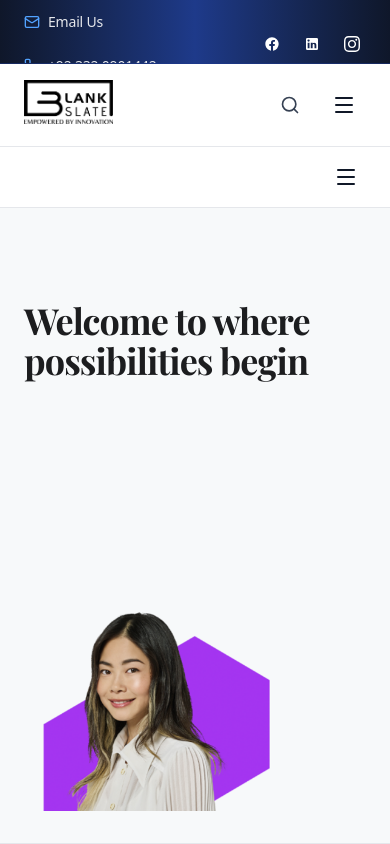
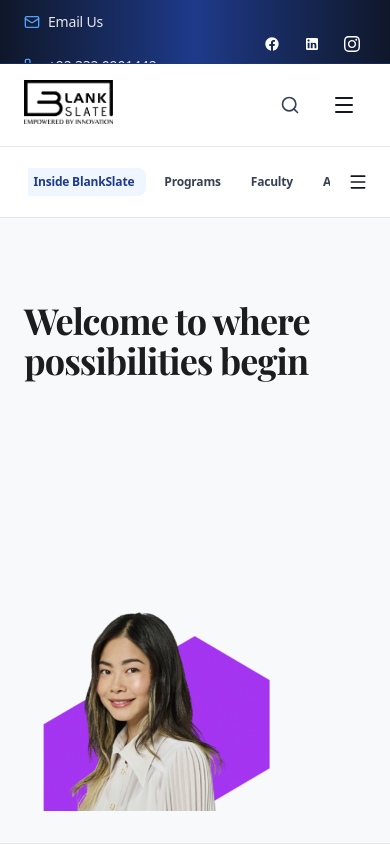
Before and after one commit to techbyrayyan/blank-slate-ins, a Next.js app: page /about in a window 390 px wide. Shown: the top 844 px of the page. Built offline with nearby package versions, Linux system fonts and the light colour scheme.

Commit message:
fix: show bottom navlinks on mobile/tablet and reveal logo on scroll

```diff
--- a/src/components/Navbar.js
+++ b/src/components/Navbar.js
@@ -218,26 +218,26 @@ export default function Navbar({ onOpenApply }) {
           </div>
 
           <nav className="bg-white border-b border-gray-200">
-            <div className="max-w-7xl mx-auto px-6 lg:px-10 py-2.5 flex items-center justify-between gap-4">
+            <div className="max-w-7xl mx-auto px-4 sm:px-6 lg:px-10 py-2.5 flex items-center justify-between gap-3">
 
-              {/* Left side: Logo on scroll only (hidden by default when not scrolled) */}
-              <div className="hidden xl:flex items-center flex-shrink-0">
+              {/* Left side: Logo on scroll only across all devices (hidden by default when not scrolled) */}
+              <div className="flex items-center flex-shrink-0">
                 <div className={`overflow-hidden transition-all duration-400 ease-in-out ${
-                  isScrolled ? "max-w-[260px] opacity-100 mr-4" : "max-w-0 opacity-0 pointer-events-none mr-0"
+                  isScrolled ? "max-w-[170px] sm:max-w-[220px] lg:max-w-[260px] opacity-100 mr-2 sm:mr-4" : "max-w-0 opacity-0 pointer-events-none mr-0"
                 }`}>
                   <Logo variant="dark" size="lg" />
                 </div>
               </div>
 
-              {/* Center: Nav links */}
-              <div className="hidden xl:flex flex-1 items-center justify-center gap-2 flex-wrap">
+              {/* Center: Nav links (Visible on mobile, tablet & desktop) */}
+              <div className="flex-1 flex items-center justify-center gap-1.5 sm:gap-2 overflow-x-auto no-scrollbar py-0.5">
                 {navLinks.map((link) => {
                   const isActive = pathname === link.href;
                   return (
                     <Link
                       key={link.name}
                       href={link.href}
-                      className={`px-4 py-2 text-sm font-semibold rounded-lg transition-all whitespace-nowrap ${
+                      className={`px-3 sm:px-4 py-1.5 sm:py-2 text-xs sm:text-sm font-semibold rounded-lg transition-all whitespace-nowrap flex-shrink-0 ${
                         isActive
                           ? "text-[#1e3a8a] bg-blue-50 font-bold"
                           : "text-gray-700 hover:text-[#1e3a8a] hover:bg-gray-50"
@@ -249,25 +249,25 @@ export default function Navbar({ onOpenApply }) {
                 })}
               </div>
 
-              {/* Right side: Let's Talk CTA button */}
-              <div className="hidden xl:flex items-center flex-shrink-0">
+              {/* Right side: Let's Talk CTA button (tablet & desktop) */}
+              <div className="hidden md:flex items-center flex-shrink-0">
                 <Link
                   href="/contact"
-                  className="inline-flex items-center gap-2 px-5 py-2.5 bg-[#1e3a8a] hover:bg-[#152e72] text-white text-sm font-bold rounded-xl shadow-md transition-all group cursor-pointer"
+                  className="inline-flex items-center gap-2 px-4 sm:px-5 py-2 sm:py-2.5 bg-[#1e3a8a] hover:bg-[#152e72] text-white text-xs sm:text-sm font-bold rounded-xl shadow-md transition-all group cursor-pointer"
                 >
                   <span>Let&apos;s Talk</span>
-                  <ArrowRight className="w-4 h-4 group-hover:translate-x-1 transition-transform" />
+                  <ArrowRight className="w-3.5 sm:w-4 h-3.5 sm:h-4 group-hover:translate-x-1 transition-transform" />
                 </Link>
               </div>
 
-              {/* Mobile: logo on scroll only + menu button */}
-              <div className="flex xl:hidden items-center justify-between w-full">
-                <div className={`overflow-hidden transition-all duration-300 ${isScrolled ? "max-w-[160px] opacity-100" : "max-w-0 opacity-0 pointer-events-none"}`}>
-                  <Logo variant="dark" size="sm" />
-                </div>
-                <button onClick={() => setMobileMenuOpen(true)}
-                  className="p-2 text-gray-900 hover:text-[#1e3a8a] rounded" aria-label="Open navigation menu">
-                  <Menu className="w-6 h-6" />
+              {/* Mobile menu trigger when scrolled (so user can still open menu on mobile when middle bar is collapsed) */}
+              <div className="flex md:hidden items-center flex-shrink-0">
+                <button
+                  onClick={() => setMobileMenuOpen(true)}
+                  className="p-1.5 text-gray-900 hover:text-[#1e3a8a] rounded"
+                  aria-label="Open navigation menu"
+                >
+                  <Menu className="w-5 h-5" />
                 </button>
               </div>
             </div>
```
